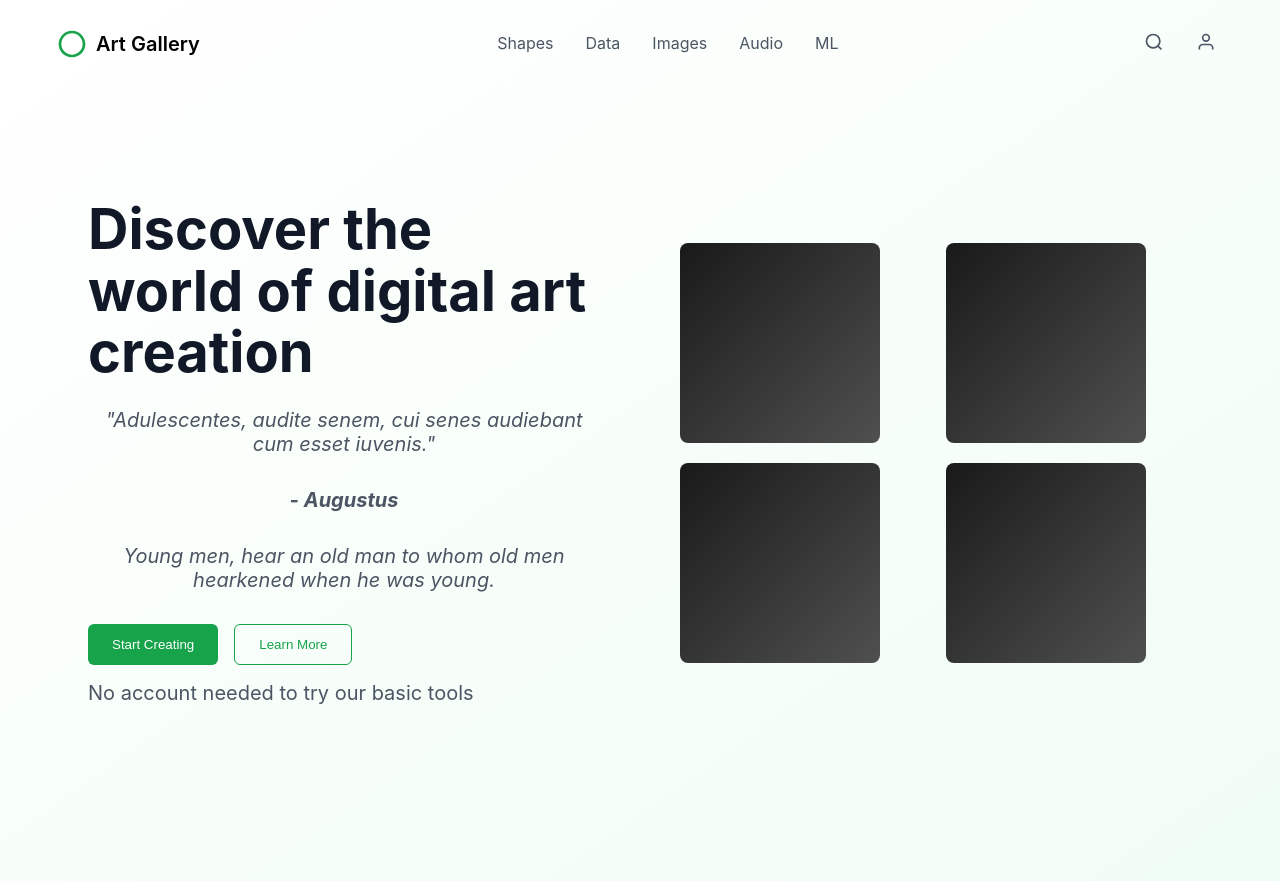
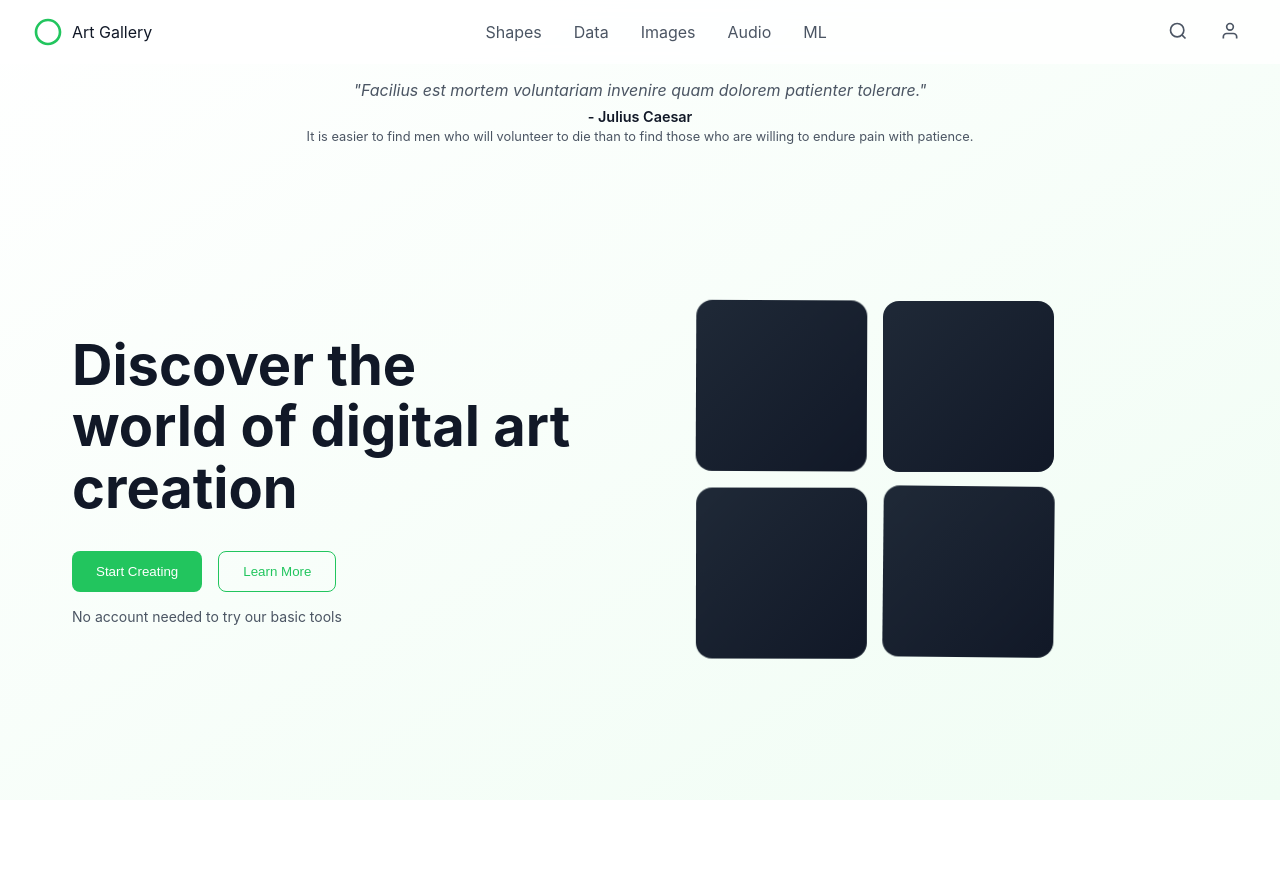
Before and after one commit to BilalMagg/Art-Gallery, a Flask app: page / in a window 1280 px wide. After the commit the page ends 800 px from the top, so only its background shows below. Run offline with Flask 3, Linux system fonts and the light colour scheme.

Commit message:
start working on home page, final changes

```diff
--- a/static/css/style.css
+++ b/static/css/style.css
@@ -1,16 +1,13 @@
 :root {
-  --green-50: #f0fdf4;
-  --green-100: #dcfce7;
-  --green-200: #bbf7d0;
-  --green-300: #86efac;
-  --green-400: #4ade80;
-  --green-500: #22c55e;
-  --green-600: #16a34a;
-  --green-700: #15803d;
-  --green-800: #166534;
-  --green-900: #14532d;
-  --gray-600: #4b5563;
-  --gray-900: #111827;
+  --primary-color: #22c55e;
+  --primary-hover: #16a34a;
+  --bg-gradient-start: #ffffff;
+  --bg-gradient-end: #f0fdf4;
+  --text-primary: #111827;
+  --text-secondary: #4b5563;
+  --square-gradient: linear-gradient(135deg, #1f2937, #111827);
+  --nav-height: 4rem;
+  --quote-height: 6rem;
 }
 
 * {
@@ -20,40 +17,40 @@
 }
 
 body {
-  font-family: -apple-system, BlinkMacSystemFont, 'Segoe UI', Roboto, Oxygen, Ubuntu, Cantarell, sans-serif;
+  font-family: -apple-system, BlinkMacSystemFont, 'Segoe UI', Roboto, sans-serif;
+  background: linear-gradient(to bottom right, var(--bg-gradient-start), var(--bg-gradient-end));
+  color: var(--text-primary);
   min-height: 100vh;
-  background: linear-gradient(to bottom right, white, #f0fdf4);
 }
 
-.container {
-  max-width: 1200px;
-  margin: 0 auto;
-  padding: 0 1rem;
+.page-container {
+  height: 100vh;
+  display: flex;
+  flex-direction: column;
+  overflow: hidden;
 }
 
-/* Header and Navigation */
-header {
-  padding: 1.5rem 0;
-}
-
-nav {
+/* Navigation Styles */
+.main-nav {
+  height: var(--nav-height);
+  padding: 0 2rem;
   display: flex;
+  align-items: center;
   justify-content: space-between;
-  align-items: center;
+  background-color: rgba(255, 255, 255, 0.8);
+  backdrop-filter: blur(8px);
 }
 
 .logo {
   display: flex;
   align-items: center;
   gap: 0.5rem;
-  font-size: 1.25rem;
-  font-weight: 600;
 }
 
 .logo-icon {
   width: 2rem;
   height: 2rem;
-  fill: var(--green-600);
+  fill: var(--primary-color);
 }
 
 .nav-links {
@@ -63,15 +60,24 @@ nav {
 
 .nav-links a {
   text-decoration: none;
-  color: var(--gray-600);
-  transition: all 0.2s;
-  border-bottom: 2px solid white;
+  color: var(--text-secondary);
+  transition: color 0.2s;
+  position: relative;
 }
 
-.nav-links a:hover {
-  color: var(--gray-900);
-  border-bottom: 2px solid black;
-  /* text-decoration: underline; */
+.nav-links a::after {
+  content: '';
+  position: absolute;
+  bottom: -4px;
+  left: 0;
+  width: 0;
+  height: 2px;
+  background-color: var(--primary-color);
+  transition: width 0.2s;
+}
+
+.nav-links a:hover::after {
+  width: 100%;
 }
 
 .nav-icons {
@@ -88,43 +94,64 @@ nav {
   transition: background-color 0.2s;
 }
 
-.icon-button:hover {
-  background-color: var(--green-100);
-}
-
 .icon-button svg {
   width: 1.25rem;
   height: 1.25rem;
-  color: var(--gray-600);
+  color: var(--text-secondary);
 }
 
-/* Hero Section */
-.hero {
-  display: grid;
-  grid-template-columns: 1fr 1fr;
-  gap: 3rem;
-  padding: 3rem 0;
+/* Quote Section */
+.quote-section {
+  height: var(--quote-height);
+  display: flex;
+  flex-direction: column;
   align-items: center;
+  justify-content: center;
+  padding: 1rem;
+  text-align: center;
 }
 
-.hero-content {
-  max-width: 32rem;
+.quote-text {
+  font-style: italic;
+  font-size: 1rem;
+  color: var(--text-secondary);
+}
+
+.quote-author {
+  font-weight: 600;
+  font-size: 0.9rem;
+  margin-top: 0.5rem;
+}
+
+.quote-meaning {
+  font-size: 0.8rem;
+  color: var(--text-secondary);
+  margin-top: 0.25rem;
+}
+
+/* Main Content */
+.main-content {
+  flex: 1;
+  display: flex;
+  align-items: center;
+  padding: 0 2rem;
+  gap: 7rem;
+  max-width: 1200px;
+  margin: 0 auto;
+  width: 100%;
+}
+
+.content-left {
+  flex: 1;
 }
 
 h1 {
-  font-size: 3.5rem;
+  font-size: clamp(2.5rem, 5vw, 3.5rem);
   line-height: 1.1;
-  margin-bottom: 1.5rem;
-  color: var(--gray-900);
-}
-
-.hero-content p {
-  font-size: 1.25rem;
-  color: var(--gray-600);
   margin-bottom: 2rem;
 }
 
-.cta-buttons {
+.button-group {
   display: flex;
   gap: 1rem;
   margin-bottom: 1rem;
@@ -132,163 +159,117 @@ h1 {
 
 .btn {
   padding: 0.75rem 1.5rem;
-  border-radius: 0.375rem;
+  border-radius: 0.5rem;
   font-weight: 500;
   cursor: pointer;
   transition: all 0.2s;
 }
 
 .btn.primary {
-  background-color: var(--green-600);
+  background-color: var(--primary-color);
   color: white;
   border: none;
 }
 
 .btn.primary:hover {
-  background-color: var(--green-700);
+  background-color: var(--primary-hover);
 }
 
 .btn.secondary {
   background-color: transparent;
-  border: 1px solid var(--green-600);
-  color: var(--green-600);
+  border: 1px solid var(--primary-color);
+  color: var(--primary-color);
 }
 
 .btn.secondary:hover {
-  background-color: var(--green-50);
+  background-color: rgba(34, 197, 94, 0.1);
 }
 
 .subtitle {
   font-size: 0.875rem;
-  color: var(--gray-600);
+  color: var(--text-secondary);
 }
 
-/* Graphics Grid */
-.hero-graphics {
+/* Squares Grid */
+.content-right {
+  flex: 1;
   position: relative;
 }
 
-.graphics-grid {
+.squares-container {
   display: grid;
-  grid-template-columns: 1fr 1fr;
+  grid-template-columns: repeat(2, 1fr);
   gap: 1rem;
-  position: relative;
+  width: 70%;
+  aspect-ratio: 1;
 }
 
-.graphic-item {
-  aspect-ratio: 1;
+.square {
+  position: relative;
   border-radius: 1rem;
+  background: var(--square-gradient);
+  overflow: hidden;
+  transition: transform 0.3s ease;
+  animation: float 3s ease-in-out infinite alternate;
 }
 
-.purple {
-  background: linear-gradient(to bottom right, #f3e8ff, #d8b4fe);
+.square:nth-child(2) { animation-delay: 0.5s; }
+.square:nth-child(3) { animation-delay: 1s; }
+.square:nth-child(4) { animation-delay: 1.5s; }
+
+.square:hover {
+  transform: translateY(-10px);
 }
 
-
-.blue {
-  background: linear-gradient(to bottom right, #e0f2fe, #7dd3fc);
+.model-canvas {
+  position: absolute;
+  top: 0;
+  left: 0;
+  width: 100%;
+  height: 100%;
 }
 
-.green {
-  background: linear-gradient(to bottom right, #dcfce7, #86efac);
-}
-
-.yellow {
-  background: linear-gradient(to bottom right, #fef9c3, #fde047);
-}
-
-.black {
-  background: linear-gradient(to bottom right, #2b2531, #111827);
-}
-
-/* Social Links */
-.social-links {
-  display: flex;
-  justify-content: center;
-  gap: 1.5rem;
-  margin-top: 4rem;
-}
-
-.social-icon {
-  color: var(--gray-600);
-  transition: color 0.2s;
-}
-
-.social-icon:hover {
-  color: var(--gray-900);
-}
-
-.social-icon svg {
-  width: 1.5rem;
-  height: 1.5rem;
-  fill: currentColor;
+@keyframes float {
+  0% {
+      transform: translateY(0) rotate(0deg);
+  }
+  100% {
+      transform: translateY(-10px) rotate(3deg);
+  }
 }
 
 /* Responsive Design */
+@media (max-width: 1024px) {
+  .main-content {
+      flex-direction: column;
+      padding: 2rem;
+      gap: 2rem;
+  }
+
+  .content-left {
+      text-align: center;
+  }
+
+  .button-group {
+      justify-content: center;
+  }
+
+  .squares-container {
+      max-width: 500px;
+      margin: 0 auto;
+  }
+}
+
 @media (max-width: 768px) {
   .nav-links {
       display: none;
   }
 
-  .hero {
-      grid-template-columns: 1fr;
-      text-align: center;
-  }
-
-  .hero-content {
-      margin: 0 auto;
-  }
-
-  h1 {
-      font-size: 2.5rem;
-  }
-
-  .cta-buttons {
-      justify-content: center;
-  }
-}
-
-@media (max-width: 640px) {
   h1 {
       font-size: 2rem;
   }
 
-  .hero-content p {
-      font-size: 1rem;
+  .main-content {
+      padding: 1rem;
   }
 }
-/* 3D container on top of squares */
-.model-container {
-  position: absolute;
-  top: 0;
-  left: 0;
-  width: 100%;
-  height: 100%;
-  z-index: 1;
-  /* If you want OrbitControls to work, remove pointer-events:none */
-  /* pointer-events: none; */
-}
-
-/* Fill the container with the canvas */
-#threejs-canvas {
-  width: 100%;
-  height: 100%;
-  display: block;
-}
-
-.quote-container {
-  text-align: center;
-  margin-top: 20px;
-  font-size: 20px;
-  font-style: italic;
-  color: #333;
-}
-.author {
-  font-size: 18px;
-  font-weight: bold;
-  color: #555;
-}
-.meaning {
-  font-size: 16px;
-  color: #777;
-}
--- a/templates/index.html
+++ b/templates/index.html
@@ -1,26 +1,18 @@
 <!DOCTYPE html>
 <html lang="en">
 <head>
-  <meta charset="UTF-8" />
-  <meta name="viewport" content="width=device-width, initial-scale=1.0"/>
-  <title>Art Gallery Web App</title>
-
-  <!-- Your existing home page CSS -->
-  <link rel="stylesheet" href="{{ url_for('static', filename='css/style.css') }}">
-
-  <!-- Temple-specific CSS (see below) -->
-  <link rel="stylesheet" href="{{ url_for('static', filename='css/style_temple.css') }}">
-
-  <!-- Three.js and extras -->
+    <meta charset="UTF-8">
+    <meta name="viewport" content="width=device-width, initial-scale=1.0">
+    <title>Art Gallery</title>
+    <link rel="stylesheet" href="../static/css/style.css">
     <script src="https://cdnjs.cloudflare.com/ajax/libs/three.js/r128/three.min.js"></script>
     <script src="https://cdn.jsdelivr.net/npm/three/examples/js/loaders/GLTFLoader.js"></script>
     <script src="https://cdn.jsdelivr.net/npm/three/examples/js/controls/OrbitControls.js"></script>
 </head>
-
 <body>
-  <div class="container">
-    <header>
-      <nav>
+    <div class="page-container">
+        <!-- Navigation -->
+        <nav class="main-nav">
             <div class="logo">
                 <svg viewBox="0 0 24 24" class="logo-icon">
                     <path d="M12 2C6.48 2 2 6.48 2 12s4.48 10 10 10 10-4.48 10-10S17.52 2 12 2zm0 18c-4.41 0-8-3.59-8-8s3.59-8 8-8 8 3.59 8 8-3.59 8-8 8z" />
@@ -32,7 +24,7 @@
                 <a href="/shapes">Shapes</a>
                 <a href="/visualization">Data</a>
                 <a href="/images">Images</a>
-          <a href="/audios">Audio</a>
+                <a href="/audio">Audio</a>
                 <a href="/ml">ML</a>
             </div>
 
@@ -51,50 +43,42 @@
                 </button>
             </div>
         </nav>
-    </header>
 
-    <main>
-      <div class="hero">
-        <div class="hero-content">
+        <!-- Quote Section -->
+        <div class="quote-section">
+            <p class="quote-text">"Facilius est mortem voluntariam invenire quam dolorem patienter tolerare."</p>
+            <p class="quote-author">- Julius Caesar</p>
+            <p class="quote-meaning">It is easier to find men who will volunteer to die than to find those who are willing to endure pain with patience.</p>
+        </div>
+
+        <!-- Main Content -->
+        <main class="main-content">
+            <div class="content-left">
                 <h1>Discover the world of digital art creation</h1>
-          <div class="quote-container">
-            <p class="quote">"{{ quote['quote'] }}"</p>
-            <p class="author">- {{ quote['author'] }}</p>
-            <p class="meaning">{{ quote['meaning'] }}</p>
-          </div>
-          <div class="cta-buttons">
+                <div class="button-group">
                     <button class="btn primary">Start Creating</button>
                     <button class="btn secondary">Learn More</button>
                 </div>
                 <p class="subtitle">No account needed to try our basic tools</p>
             </div>
 
-
-
-
-        <!-- Right side: squares + the 3D model overlay -->
-        <div class="hero-graphics">
-          <div class="graphics-grid">
-            <div class="graphic-item purple black"></div>
-            <div class="graphic-item blue black"></div>
-            <div class="graphic-item green black"></div>
-            <div class="graphic-item yellow black"></div>
+            <div class="content-right">
+                <div class="squares-container">
+                    <div class="square square1">
+                        <canvas class="model-canvas"></canvas>
                     </div>
-
-          <!-- 3D model container on top of squares -->
-          <div class="model-container">
-            <canvas id="threejs-canvas"></canvas>
+                    <div class="square square2">
+                        <canvas class="model-canvas"></canvas>
+                    </div>
+                    <div class="square square3">
+                        <canvas class="model-canvas"></canvas>
+                    </div>
+                    <div class="square square4">
+                        <canvas class="model-canvas"></canvas>
                     </div>
                 </div>
             </div>
-
-      <div class="social-links">
-        <!-- Your social icons or anything else -->
-      </div>
         </main>
     </div>
-
-  <!-- Load your custom 3D JS last -->
-  <script src="{{ url_for('static', filename='js/main_temple.js') }}"></script>
 </body>
 </html>
```
Lines whose indentation alone changed are shown as unchanged.
